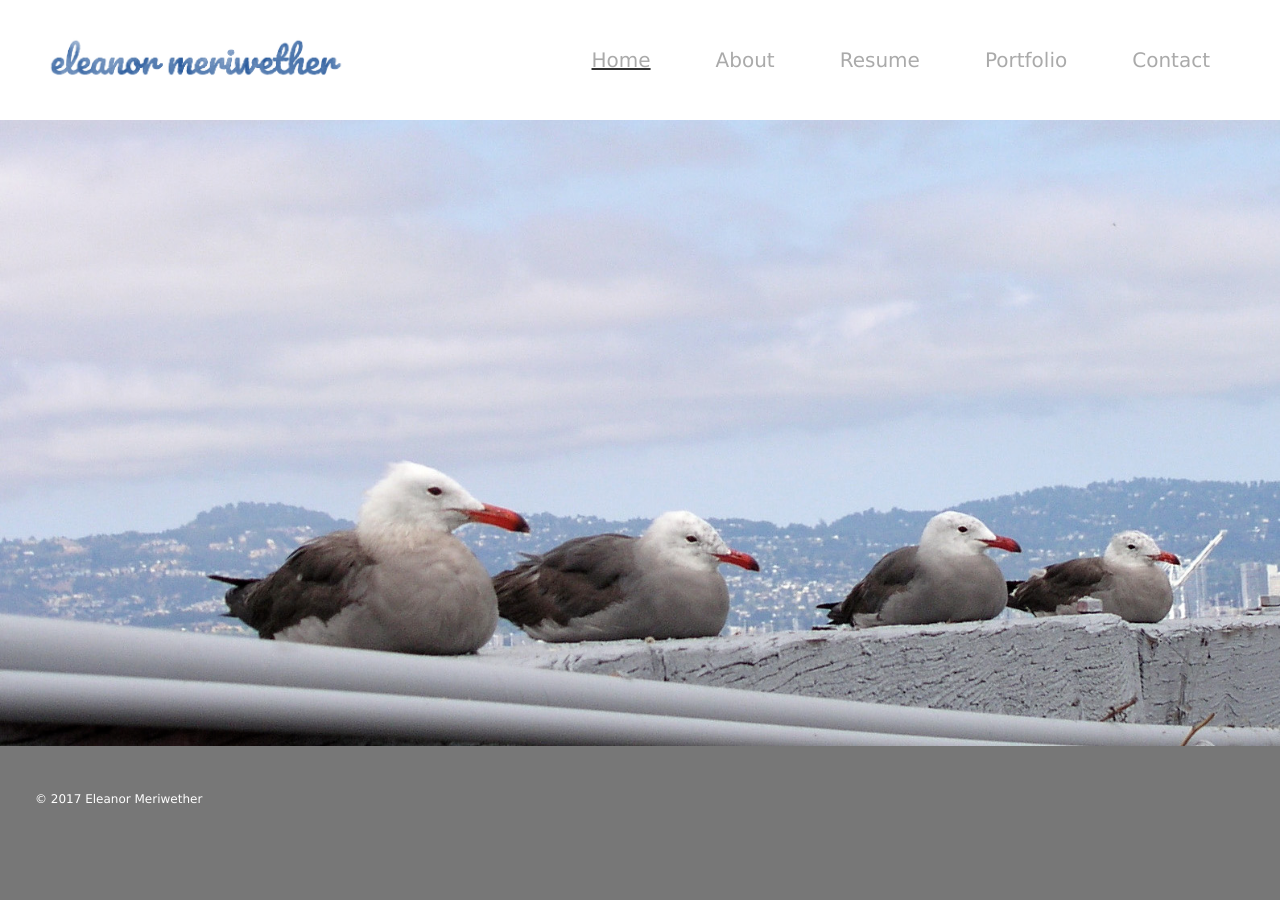
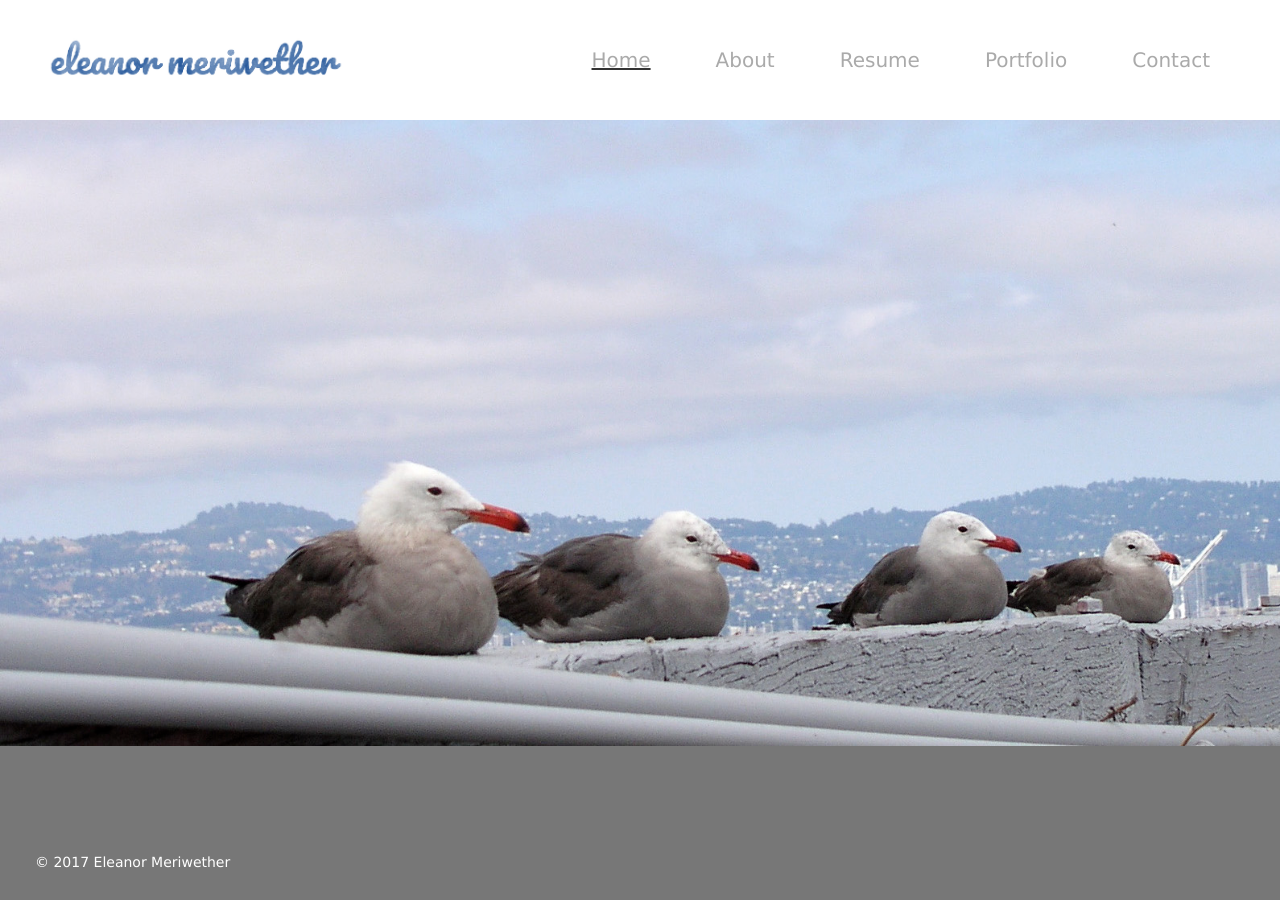
Before and after one commit to emeriwether/emeriwether.github.io, a Jekyll site: the page built from index.html, in a window 1280 px wide. Built offline with Jekyll 4.4.1, drawn with Linux system fonts in a browser that asks for light colours; nearby versions of some CDN libraries.

Commit message:
home footer

```diff
--- a/css/styles.css
+++ b/css/styles.css
@@ -20,9 +20,9 @@
 */
 
 footer {
-    height: 120px;
+    height: 60px;
     width: 100%;
-    font-size: 12px;
+    font-size: 14px;
     padding: 0 0 0 35px;
     background: #777;
     background-size: cover;
```
